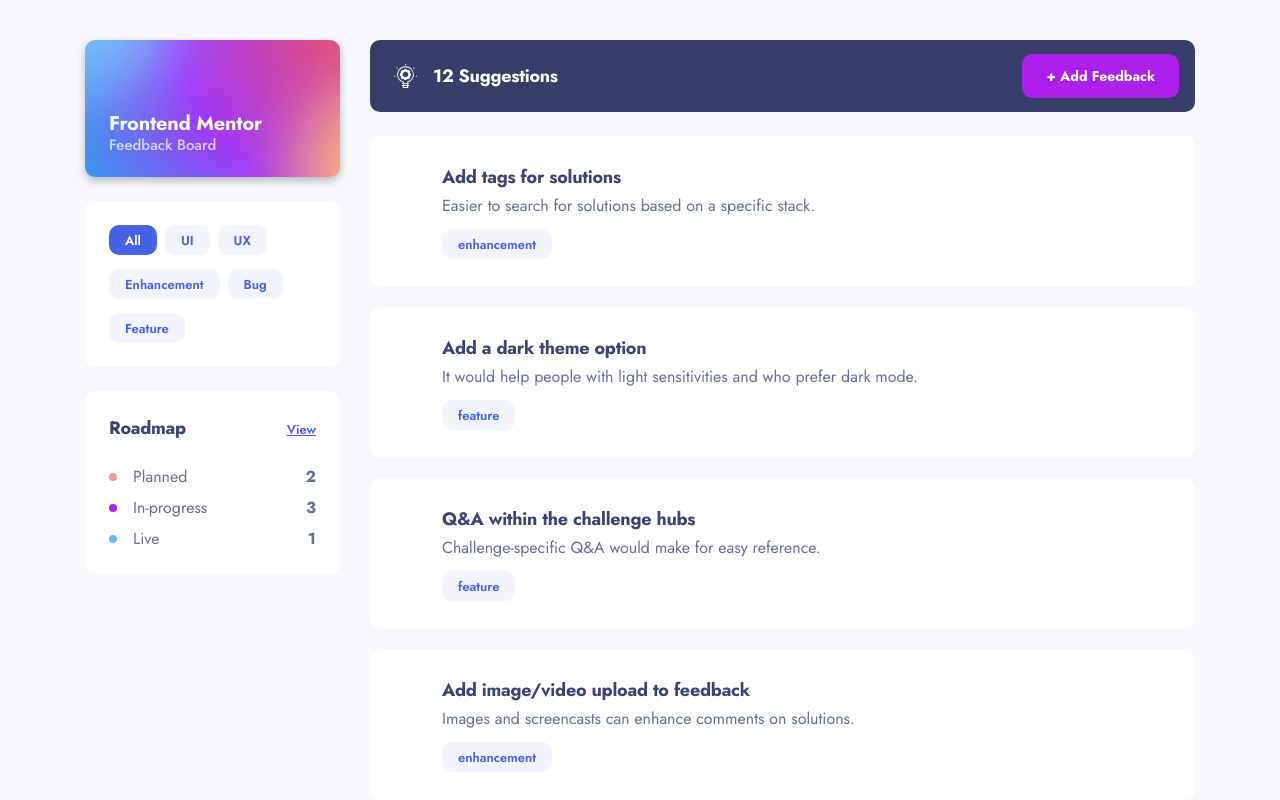
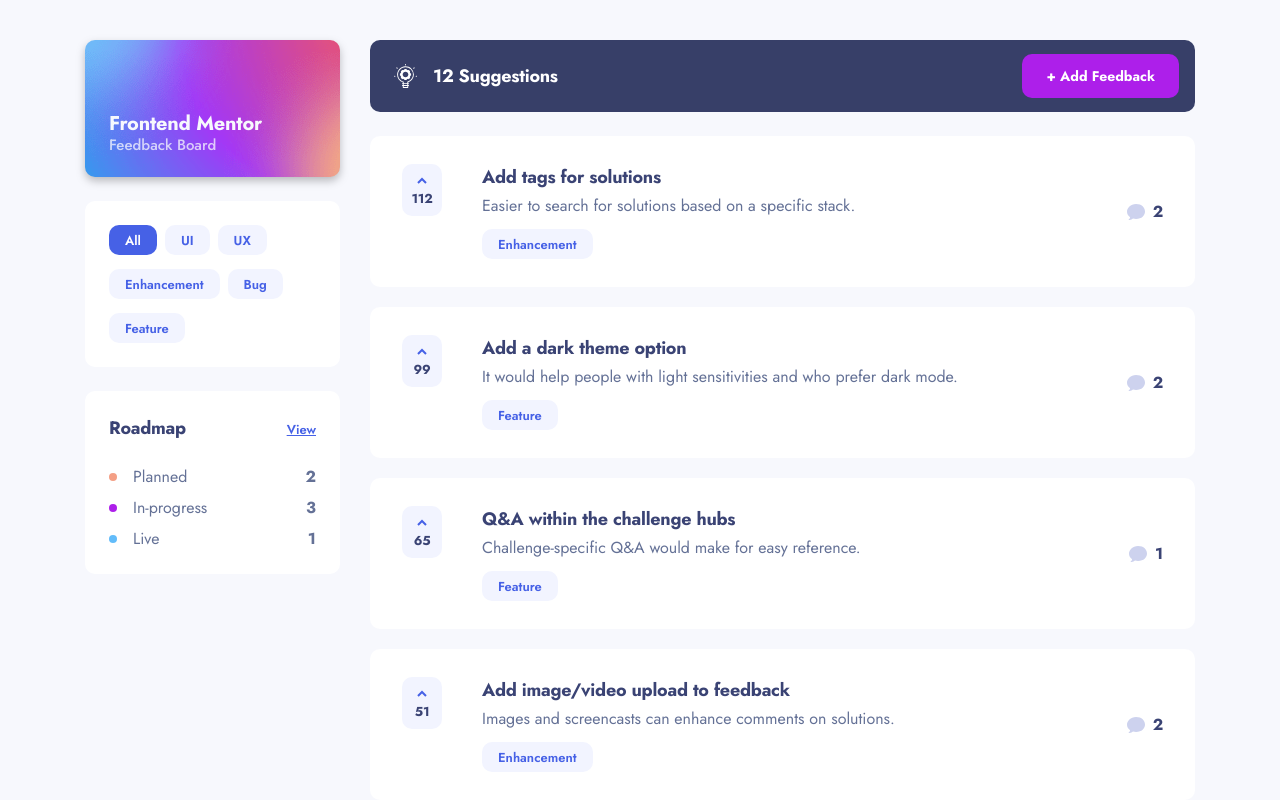
Before and after one commit to Ex-Zy/product-feedback, a Vue app: page / in a window 1280 px wide. Shown: the top 800 px of the page. Built offline with nearby package versions, Linux system fonts and the light colour scheme.

Commit message:
Add UIUpVote + increment logic

```diff
--- /dev/null
+++ b/src/components/icons/IconArrowUp.vue
@@ -0,0 +1,5 @@
+<template>
+  <svg width="10" height="7" xmlns="http://www.w3.org/2000/svg">
+    <path d="M1 6l4-4 4 4" stroke-width="2" fill="none" fill-rule="evenodd" />
+  </svg>
+</template>
--- /dev/null
+++ b/src/components/shared/UIUpVote.vue
@@ -0,0 +1,110 @@
+<script setup lang="ts">
+import { computed } from 'vue'
+import IconArrowUp from '@/components/icons/IconArrowUp.vue'
+
+interface Props {
+  align?: 'vertical' | 'horizontal'
+  modelValue: number
+}
+
+interface Emit {
+  (e: 'update:modelValue', value: number): void
+}
+
+const props = withDefaults(defineProps<Props>(), {
+  align: 'vertical'
+})
+const emit = defineEmits<Emit>()
+
+const rootClasses = computed(() => {
+  return {
+    [`is-${props.align}`]: true
+  }
+})
+
+function handleUpVote(value: number) {
+  emit('update:modelValue', value)
+}
+</script>
+
+<template>
+  <div class="ui-upvote" :class="rootClasses" @click="handleUpVote(props.modelValue + 1)">
+    <div class="ui-upvote__content">
+      <div class="ui-upvote__arrow"><IconArrowUp /></div>
+      <div class="ui-upvote__amount">{{ props.modelValue }}</div>
+    </div>
+  </div>
+</template>
+
+<style scoped lang="scss">
+.ui-upvote {
+  padding: 8px;
+  border-radius: var(--radius-1);
+  background: var(--color-5);
+  transition: all 0.25s;
+  cursor: pointer;
+
+  &:hover {
+    background: var(--color-5-hover);
+  }
+
+  &:active {
+    background: var(--color-2);
+
+    .ui-upvote__arrow {
+      stroke: var(--color-6);
+    }
+
+    .ui-upvote__amount {
+      color: var(--color-6);
+    }
+  }
+
+  &.is-vertical {
+    width: 40px;
+    height: 52px;
+
+    .ui-upvote__content {
+      height: 100%;
+      display: flex;
+      flex-direction: column;
+      align-items: center;
+      justify-content: flex-end;
+    }
+  }
+
+  &.is-horizontal {
+    width: 69px;
+    height: 40px;
+    padding-inline: 15px;
+    display: flex;
+    align-items: center;
+
+    .ui-upvote__content {
+      display: flex;
+      gap: 12px;
+      align-items: center;
+      justify-content: flex-end;
+    }
+  }
+
+  &__arrow {
+    stroke: var(--color-2);
+    display: flex;
+    flex-grow: 1;
+    align-items: center;
+    transition: all 0.25s;
+    width: 10px;
+    height: 7px;
+  }
+
+  &__amount {
+    color: var(--color-7);
+    font:
+      700 13px/1.4 'Jost',
+      sans-serif;
+    letter-spacing: -0.181px;
+    transition: all 0.25s;
+  }
+}
+</style>
--- a/src/components/shared/UiCategory.vue
+++ b/src/components/shared/UiCategory.vue
@@ -55,6 +55,9 @@ const rootClasses = computed(() => {
 
   &.is-clicable {
     cursor: pointer;
+    &:not(.is-active):hover {
+      background: var(--color-5-hover);
+    }
   }
 }
 </style>
--- a/src/components/suggestions/main/SuggestionsList.vue
+++ b/src/components/suggestions/main/SuggestionsList.vue
@@ -2,8 +2,15 @@
 import { useSuggestionsStore } from '@/stores/suggestions'
 import { storeToRefs } from 'pinia'
 import UiCategory from '@/components/shared/UiCategory.vue'
+import UIUpVote from '@/components/shared/UIUpVote.vue'
 
 const { selectedSuggestion } = storeToRefs(useSuggestionsStore())
+
+function uppercaseCategoryName(category: string) {
+  const firstLetter = category[0].toUpperCase()
+
+  return firstLetter + category.slice(1)
+}
 </script>
 
 <template>
@@ -13,11 +20,17 @@ const { selectedSuggestion } = storeToRefs(useSuggestionsStore())
       v-for="suggestion in selectedSuggestion"
       :key="suggestion.id"
     >
-      <div class="suggestions-list__vote"></div>
+      <div class="suggestions-list__vote">
+        <UIUpVote v-model="suggestion.upvotes" />
+      </div>
       <div class="suggestions-list__content">
         <h3 class="suggestions-list__title h3">{{ suggestion.title }}</h3>
         <p class="suggestions-list__description b1">{{ suggestion.description }}</p>
-        <UiCategory :label="suggestion.category" />
+        <UiCategory :label="uppercaseCategoryName(suggestion.category)" />
+      </div>
+      <div class="suggestions-list__comment-amount" v-if="suggestion.comments">
+        <img src="@/assets/shared/icon-comments.svg" alt="Comment icon" />
+        {{ suggestion.comments?.length }}
       </div>
     </li>
   </TransitionGroup>
@@ -36,10 +49,36 @@ const { selectedSuggestion } = storeToRefs(useSuggestionsStore())
     min-height: 150px;
     display: flex;
     column-gap: 40px;
+    cursor: pointer;
+
+    &:hover {
+      .suggestions-list__title {
+        color: var(--color-7-hover);
+      }
+    }
+  }
+
+  &__content {
+    flex-grow: 1;
+  }
+
+  &__title {
+    transition: color 0.25s;
   }
 
   &__description {
     margin: 4px 0 12px;
   }
+
+  &__comment-amount {
+    display: flex;
+    gap: 8px;
+    align-items: center;
+    font:
+      700 16px/1 'Jost',
+      sans-serif;
+    letter-spacing: -0.222px;
+    color: var(--color-7);
+  }
 }
 </style>
--- a/src/scss/app.scss
+++ b/src/scss/app.scss
@@ -16,8 +16,10 @@ body {
   --color-3: #373f68;
   --color-4: #fff;
   --color-5: #f2f4ff;
+  --color-5-hover: #cfd7ff;
   --color-6: #f7f8fd;
   --color-7: #3a4374;
+  --color-7-hover: var(--color-2);
   --color-8: #647196;
   --color-9: #f49f85;
   --color-10: #62bcfa;
```
Also changed, not shown: src/assets/logo.svg (deleted).
